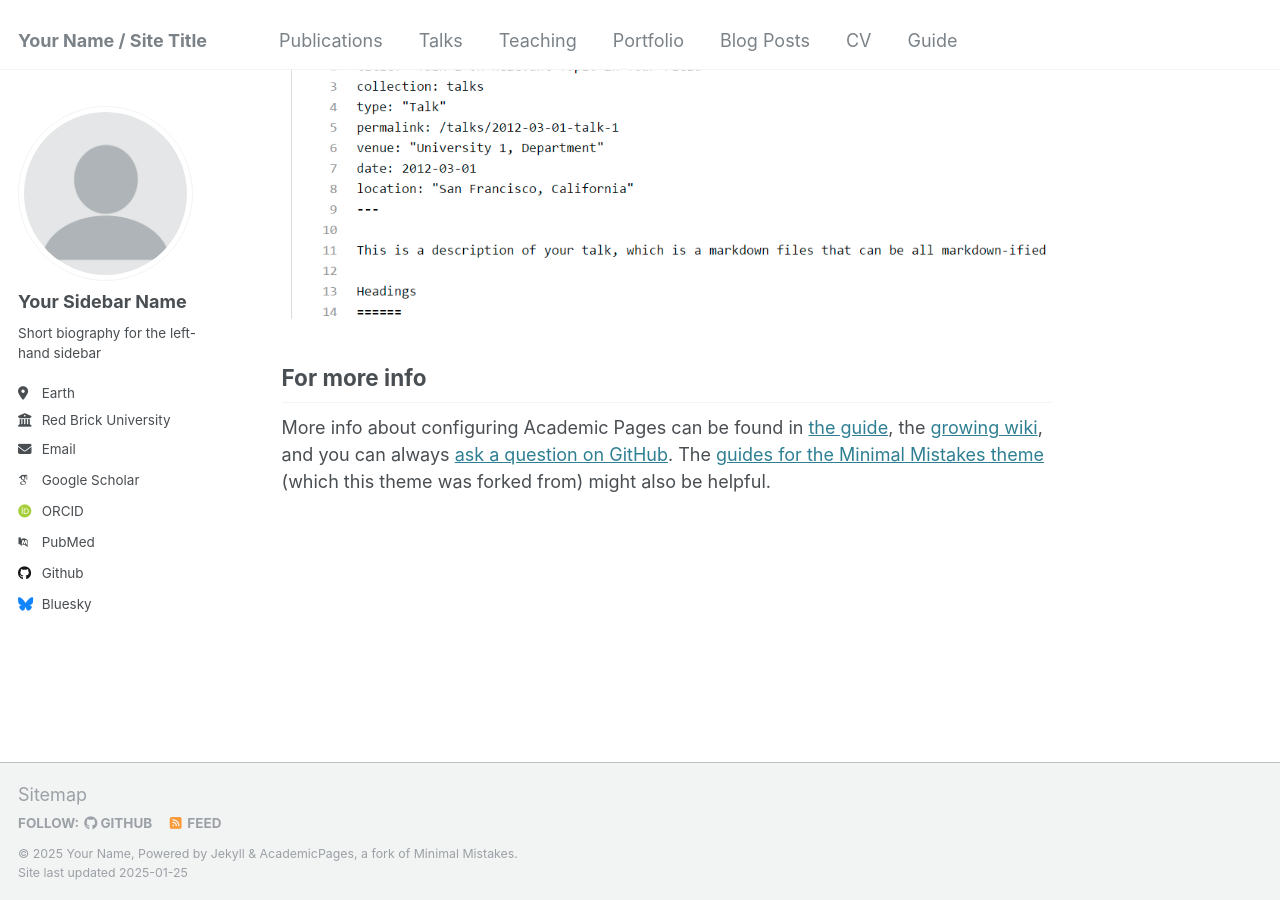
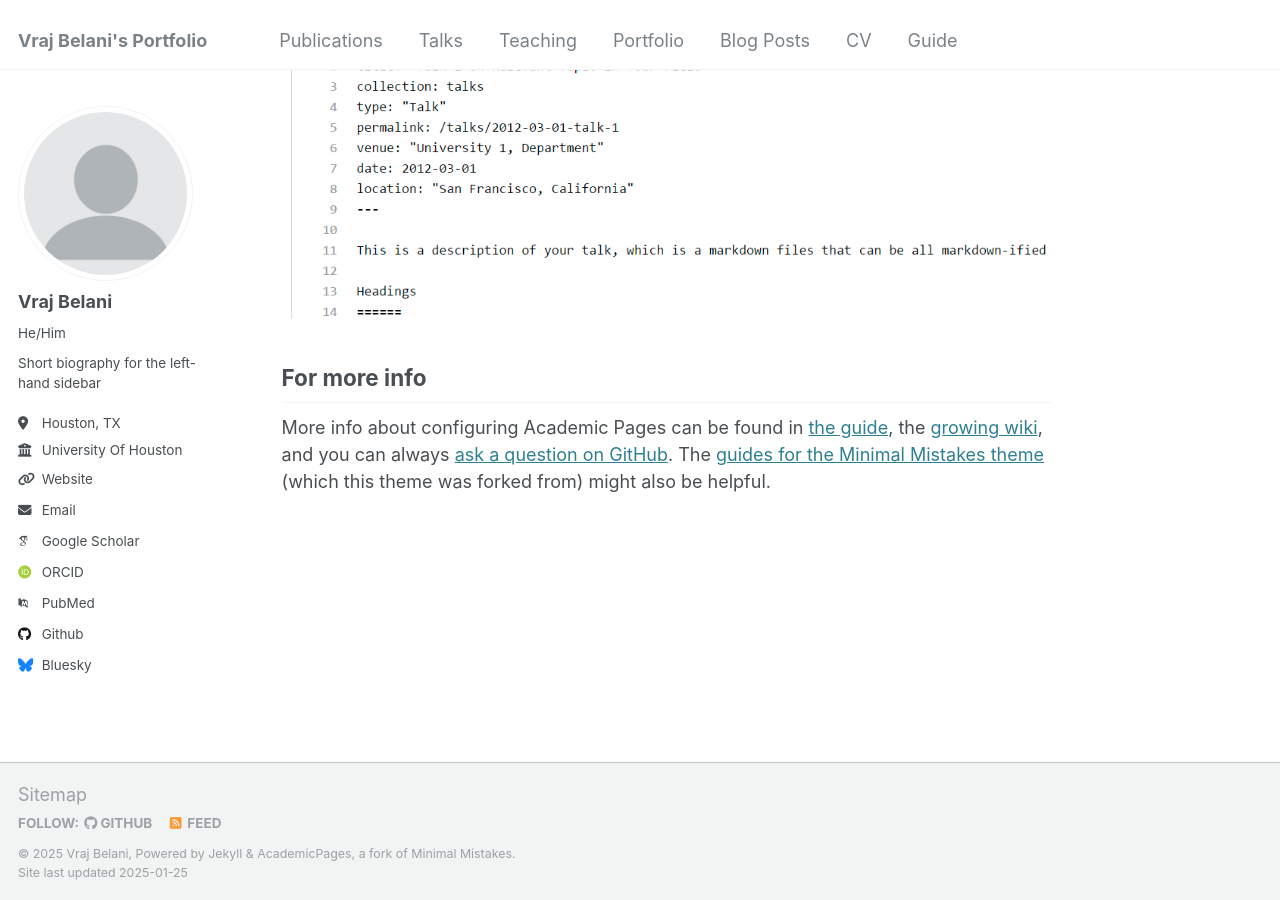
Before and after one commit to vrajmannan2/vrajmannan2.github.io, a Jekyll site: the page built from _pages/about.md, in a window 1280 px wide and 900 px high, scrolled down 2643 px. Built offline with Jekyll 4.4.1, drawn with Linux system fonts in a browser that asks for light colours; some web fonts are replaced.

Commit message:
_config.yml

```diff
--- a/_config.yml
+++ b/_config.yml
@@ -8,13 +8,13 @@
 
 # Basic Site Settings
 locale                   : "en-US"
-title                    : "Your Name / Site Title"
+title                    : "Vraj Belani's Portfolio"
 title_separator          : "-"
-name                     : &name "Your Name"
-description              : &description "personal description"
-url                      : https://academicpages.github.io # the base hostname & protocol for your site e.g. "https://[your GitHub username].github.io"
+name                     : &name "Vraj Belani"
+description              : &description "Hi, Im Vraj Belani I started coding in high school and this is my GitHub page!"
+url                      : https://vrajmannan2.github.io # the base hostname & protocol for your site e.g. "https://[your GitHub username].github.io"
 baseurl                  : "" # the subpath of your site, e.g. "/blog"
-repository               : "academicpages/academicpages.github.io"
+repository               : "vrajmannan2/vrajmannan2.github.io"
 
 # Site Author - The following control what appear as part of the author content on the side bar.
 #               If a field is blank the icon and link will not appear, otherwise it will be shown.
@@ -22,13 +22,13 @@ repository               : "academicpages/academicpages.github.io"
 author:
   # Biographic information
   avatar           : "profile.png"
-  name             : "Your Sidebar Name"
-  pronouns         : # example: "she/her"
+  name             : "Vraj Belani"
+  pronouns         : "He/Him"
   bio              : "Short biography for the left-hand sidebar"
-  location         : "Earth"
-  employer         : "Red Brick University"
-  uri              : # URL
-  email            : "none@example.org"
+  location         : "Houston, TX"
+  employer         : "University Of Houston"
+  uri              : https://www.uh.edu/nsm/computer-science/
+  email            : "vrajbelani@gmail.com"
 
   # Academic websites
   arxiv            : # URL - Update with the correct link to your profile
@@ -44,7 +44,7 @@ author:
   bitbucket        : # Username - Update with your username on the site
   codepen          : # Username
   dribbble         : # Username
-  github           : "academicpages"
+  github           : "vrajmannan2"
   kaggle           : # Username
   stackoverflow    : # User number or user number and name (i.e., use "1" or "1/jeff-atwood")
 
```
